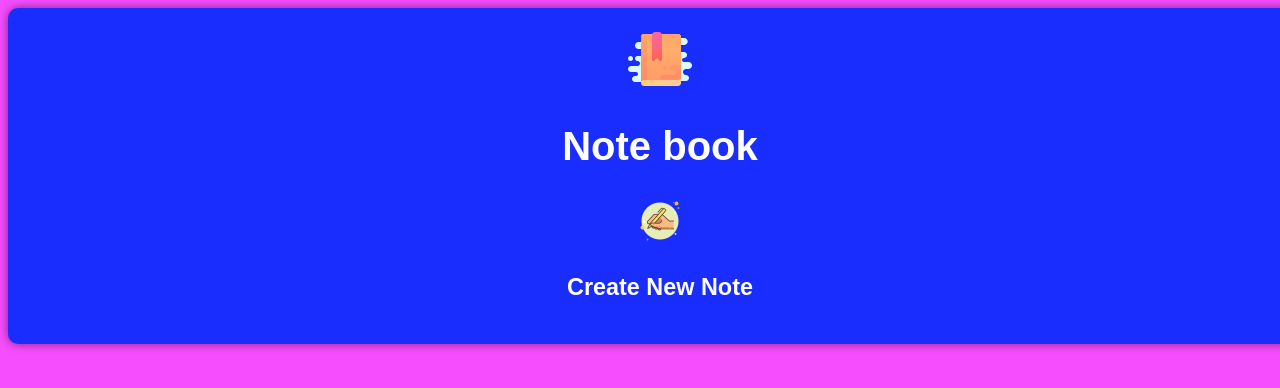
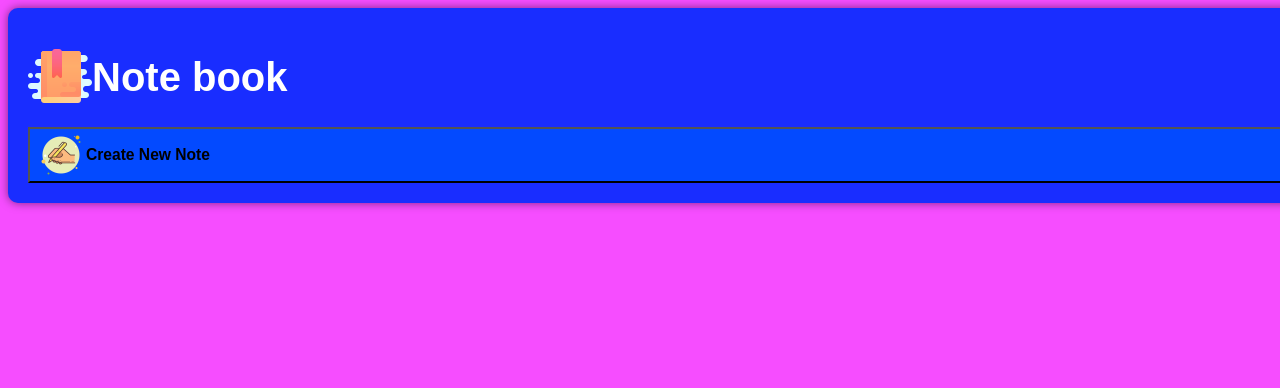
Before and after one commit to Munyangeyoelie/create-note, a plain HTML site: page index.html in a window 1280 px wide. Shown: the top 388 px of the page. Drawn offline with Linux system fonts and the light colour scheme.

Commit message:
content of the web page

```diff
--- a/index.html
+++ b/index.html
@@ -12,11 +12,12 @@
             <img src="assets/icons8-book-64.png" alt="">
             <h1>Note book</h1>
     </div>
-    <div class="but">
+    <button class="but">
         <img src="assets/icons8-write-50.png" alt="">
         <h3>Create New Note</h3>
 
-    </div>
+
+    </button>
     <script src="script.js"></script>
   </body>
 </html>
--- a/style.css
+++ b/style.css
@@ -11,14 +11,24 @@ body {
   height: 100%;
   display: flex;
   justify-content: center;
-  align-items: center;
+  align-items: left;
   flex-direction: column;
   background: #192dff;
   color: #fff;
   font-size: 20px;
   font-family: sans-serif;
-  text-align: center;
+  text-align: left;
   padding: 20px;
   border-radius: 10px;
   box-shadow: 0 0 10px rgba(0, 0, 0, 0.5);
 }
+.header,
+.but {
+  display: flex;
+  /* justify-content: space-between; */
+  align-items: center;
+}
+.but {
+  background: #034aff;
+  width: coverage;
+}
```
